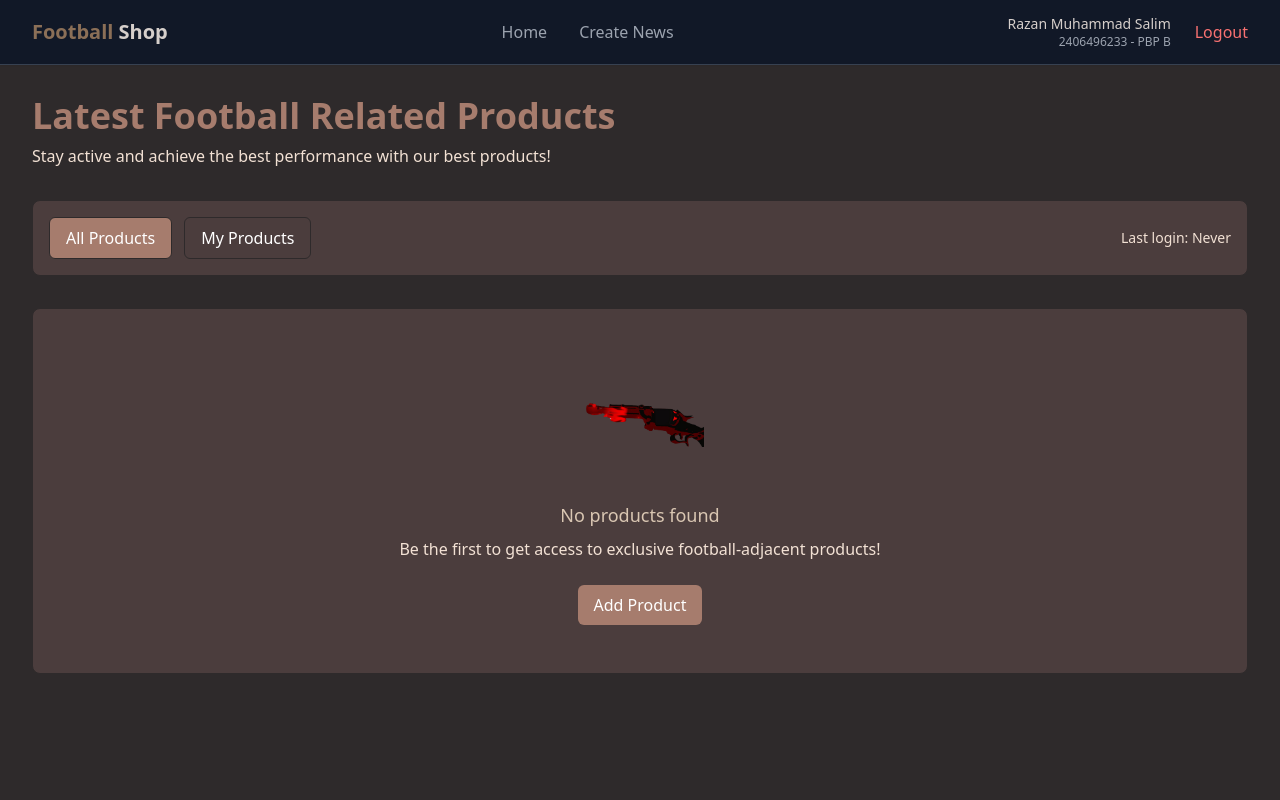
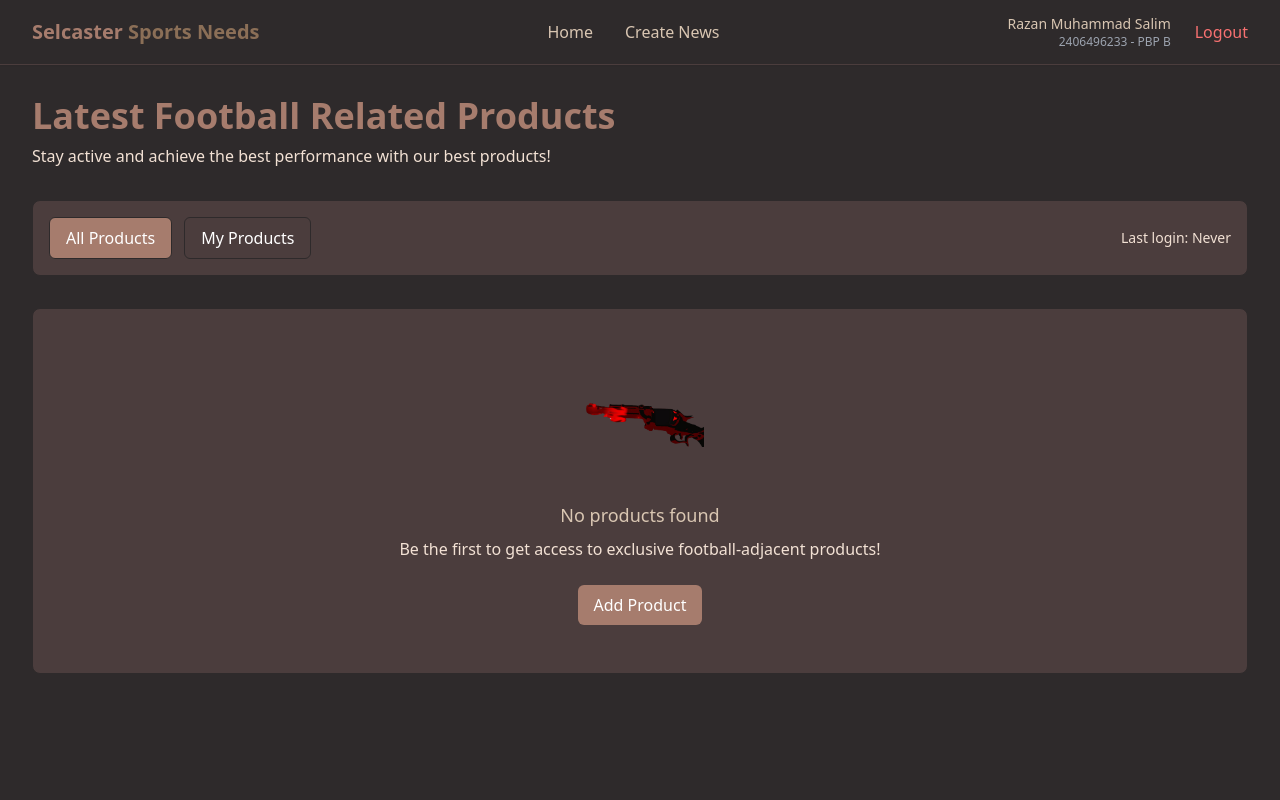
Before and after one commit to Razan-UI/kakibola, a Django app: page / in a window 1280 px wide. Run offline with Django 5.2, Linux system fonts and the light colour scheme; the visitor is signed in with stand-in values (Sample User, id 1); data that the repository does not hold is empty; some libraries are stand-ins or nearby versions.

Commit message:
feat: implement theme to Navbar and Details

```diff
--- a/main/templates/main.html
+++ b/main/templates/main.html
@@ -163,7 +163,7 @@
       </h4>
       <p class="text-[#2E2A2B] text-sm leading-relaxed line-clamp-3 mb-4">${prodItem.description}</p>
       <div class="pt-4 border-t border-[#4B3D3D] flex items-center justify-between">
-        <a href="${detailLink}" class="text-[#A67C6D] hover:text-green-700 font-medium text-sm transition-colors">Read more</a>
+        <a href="${detailLink}" class="text-[#A67C6D] hover:text-[#2E2A2B] font-medium text-sm transition-colors">Read more</a>
         ${editDeleteButtons}
       </div>
     </div>
--- a/templates/navbar.html
+++ b/templates/navbar.html
@@ -1,18 +1,18 @@
-<nav class="fixed top-0 left-0 w-full bg-gray-900 border-b border-gray-700 shadow-sm z-50">
+<nav class="fixed top-0 left-0 w-full bg-[#2E2A2B] border-b border-[#4B3D3D] shadow-sm z-50">
   <div class="max-w-7xl mx-auto px-6 lg:px-8">
     <div class="flex items-center justify-between h-16">
       <div class="flex items-center">
-          <h1 class="text-xl font-semibold text-[#D6CFCB]">
-            <span class="text-[#8B6F57]">Football</span> Shop
+        <h1 class="text-xl font-semibold text-[#D9C6B2]">
+          <span class="text-[#A67C6D]">Selcaster</span> <span class="text-[#8B6F57]">Sports Needs</span>
         </h1>
       </div>
 
       <!-- Desktop Navigation -->
       <div class="hidden md:flex items-center space-x-8">
-          <a href="/" class="text-gray-400 hover:text-gray-200 font-medium transition-colors">
+        <a href="/" class="text-[#D9C6B2] hover:text-[#F2E1D4] font-medium transition-colors">
           Home
         </a>
-          <a href="{% url 'main:add_product' %}" class="text-gray-400 hover:text-gray-200 font-medium transition-colors">
+        <a href="{% url 'main:add_product' %}" class="text-[#D9C6B2] hover:text-[#F2E1D4] font-medium transition-colors">
           Create News
         </a>
       </div>
@@ -21,17 +21,17 @@
       <div class="hidden md:flex items-center space-x-6">
         {% if user.is_authenticated %}
           <div class="text-right">
-              <div class="text-sm font-medium text-[#D6CFCB]">{{ name|default:user.username }}</div>
+            <div class="text-sm font-medium text-[#D9C6B2]">{{ name|default:user.username }}</div>
             <div class="text-xs text-gray-400">{{ npm|default:"Student" }} - {{ class|default:"Class" }}</div>
           </div>
           <a href="{% url 'main:logout' %}" class="text-red-400 hover:text-red-300 font-medium transition-colors">
             Logout
           </a>
         {% else %}
-            <a href="{% url 'main:login' %}" class="text-gray-400 hover:text-gray-200 font-medium transition-colors">
+          <a href="{% url 'main:login' %}" class="text-[#D9C6B2] hover:text-[#F2E1D4] font-medium transition-colors">
             Login
           </a>
-            <a href="{% url 'main:register' %}" class="bg-[#6D4F4A] hover:bg-[#5B3B3A] text-white px-4 py-2 rounded font-medium transition-colors">
+          <a href="{% url 'main:register' %}" class="bg-[#A67C6D] hover:bg-[#5B3B3A] text-white px-4 py-2 rounded font-medium transition-colors">
             Register
           </a>
         {% endif %}
@@ -39,7 +39,7 @@
 
       <!-- Mobile Menu Button -->
       <div class="md:hidden flex items-center">
-          <button class="mobile-menu-button p-2 text-gray-400 hover:text-gray-200 transition-colors">
+        <button class="mobile-menu-button p-2 text-[#D9C6B2] hover:text-[#F2E1D4] transition-colors">
           <span class="sr-only">Open menu</span>
           <div class="w-6 h-6 flex flex-col justify-center items-center">
             <span class="bg-current block transition-all duration-300 ease-out h-0.5 w-6 rounded-sm"></span>
@@ -52,23 +52,23 @@
   </div>
 
   <!-- Mobile Menu -->
-    <div class="mobile-menu hidden md:hidden bg-gray-800 border-t border-gray-700">
+  <div class="mobile-menu hidden md:hidden bg-[#4B3D3D] border-t border-[#2E2A2B]">
     <div class="px-6 py-4 space-y-4">
       <!-- Mobile Navigation Links -->
       <div class="space-y-1">
-          <a href="/" class="block text-gray-400 hover:text-gray-200 font-medium py-3 transition-colors">
+        <a href="/" class="block text-[#D9C6B2] hover:text-[#F2E1D4] font-medium py-3 transition-colors">
           Home
         </a>
-          <a href="{% url 'main:add_product' %}" class="block text-gray-400 hover:text-gray-200 font-medium py-3 transition-colors">
+        <a href="{% url 'main:add_product' %}" class="block text-[#D9C6B2] hover:text-[#F2E1D4] font-medium py-3 transition-colors">
           Create News
         </a>
       </div>
 
       <!-- Mobile User Section -->
-        <div class="border-t border-gray-700 pt-4">
+      <div class="border-t border-[#2E2A2B] pt-4">
         {% if user.is_authenticated %}
           <div class="mb-4">
-              <div class="font-medium text-[#D6CFCB]">{{ name|default:user.username }}</div>
+            <div class="font-medium text-[#D9C6B2]">{{ name|default:user.username }}</div>
             <div class="text-sm text-gray-400">{{ npm|default:"Student" }} - {{ class|default:"Class" }}</div>
           </div>
           <a href="{% url 'main:logout' %}" class="block text-red-400 hover:text-red-300 font-medium py-3 transition-colors">
@@ -76,10 +76,10 @@
           </a>
         {% else %}
           <div class="space-y-3">
-              <a href="{% url 'main:login' %}" class="block text-gray-400 hover:text-gray-200 font-medium py-3 transition-colors">
+            <a href="{% url 'main:login' %}" class="block text-[#D9C6B2] hover:text-[#F2E1D4] font-medium py-3 transition-colors">
               Login
             </a>
-              <a href="{% url 'main:register' %}" class="block bg-[#6D4F4A] hover:bg-[#5B3B3A] text-white font-medium py-3 px-4 rounded text-center transition-colors">
+            <a href="{% url 'main:register' %}" class="block bg-[#A67C6D] hover:bg-[#5B3B3A] text-white font-medium py-3 px-4 rounded text-center transition-colors">
               Register
             </a>
           </div>
```
Also changed, not shown: main/templates/show_product.html (+19 -40 lines). Lines whose indentation alone changed are shown as unchanged.
